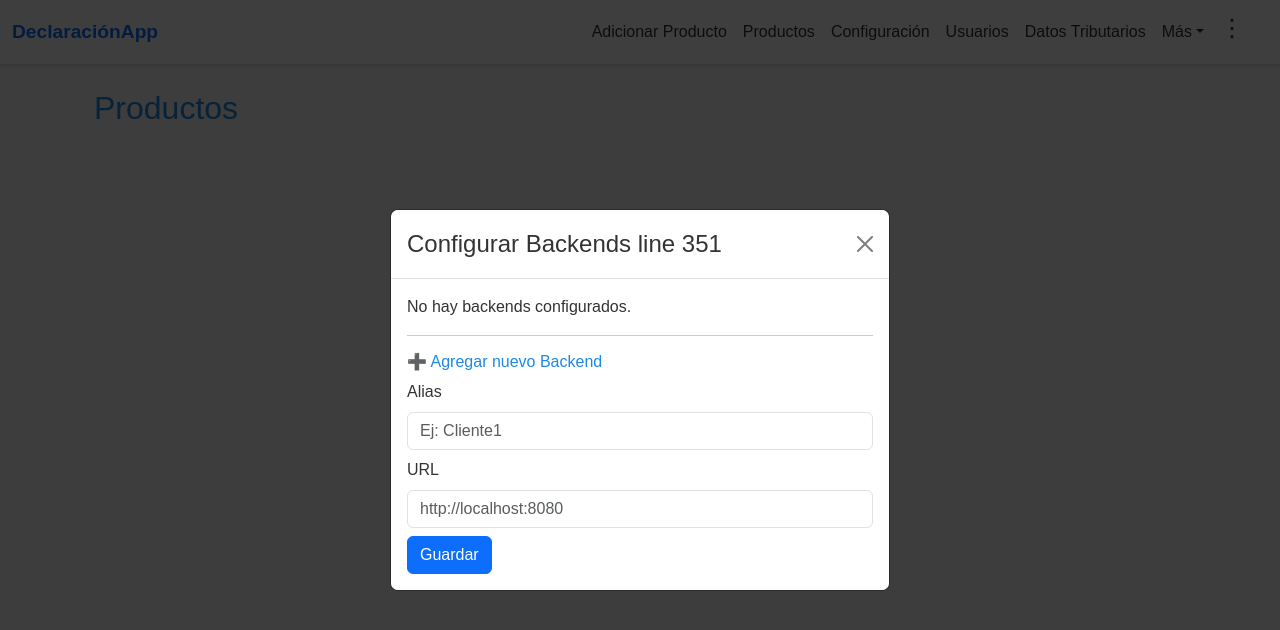
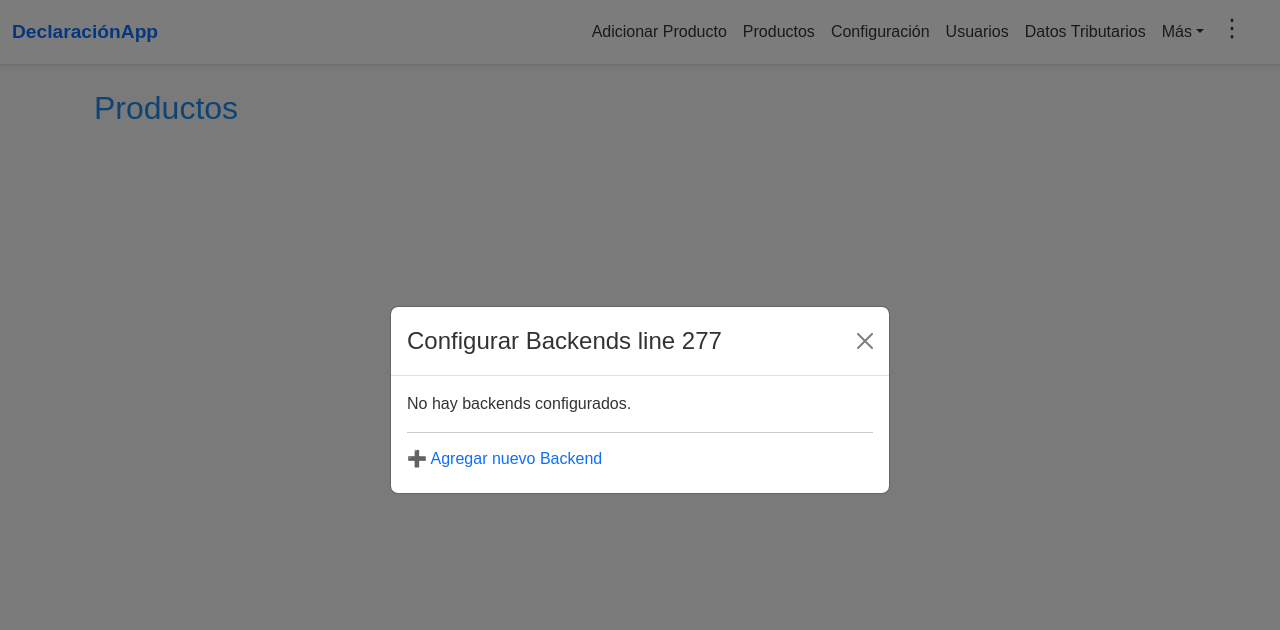
Before and after one commit to hectorjaviermorenoh/app-declaracion, a React (Vite) app: page / in a window 1280 px wide. Both pictures are taken after a click on the button "Configurar Backend". Shown: the top 630 px of the page. Built offline with nearby package versions, Linux system fonts and the light colour scheme.

Commit message:
deploy appDeclaracion

```diff
--- a/src/components/Navbar/Navbar.jsx
+++ b/src/components/Navbar/Navbar.jsx
@@ -29,6 +29,8 @@ function AppNavbar() {
   const [showAddModal, setShowAddModal] = useState(false);
   const [showReinitModal, setShowReinitModal] = useState(false);
   const [show, setShow] = useState(false);
+
+  const [showAddForm, setShowAddForm] = useState(false);
 
   const [loading, setLoading] = useState(false);
 
@@ -143,63 +145,6 @@ function AppNavbar() {
         </Container>
       </Navbar>
 
-      {/* Modal gestión de Backends */}
-      <Modal show={showModal} onHide={() => setShowModal(false)} centered>
-        <Modal.Header closeButton>
-          <Modal.Title>Configurar Backends</Modal.Title>
-        </Modal.Header>
-        <Modal.Body>
-          {backends.length === 0 ? (
-            <p>No hay backends configurados.</p>
-          ) : (
-            <ul className="list-group">
-              {backends.map((b) => (
-                <li
-                  key={b.alias}
-                  className={`list-group-item d-flex justify-content-between align-items-center ${activeBackend?.alias === b.alias ? "active" : ""}`}
-                >
-                  <span>{b.alias}</span>
-                  <div>
-                    <Button size="sm" variant="success" onClick={() => handleSetActive(b.alias)}>
-                      Usar
-                    </Button>{" "}
-                    <Button size="sm" variant="danger" onClick={() => setAliasToDelete(b.alias)}>
-                      Eliminar
-                    </Button>
-                  </div>
-                </li>
-              ))}
-            </ul>
-          )}
-
-          <hr />
-          <h6>➕ Agregar nuevo Backend</h6>
-          <Form>
-            <Form.Group className="mb-2">
-              <Form.Label>Alias</Form.Label>
-              <Form.Control
-                type="text"
-                placeholder="Ej: Cliente1"
-                value={newAlias}
-                onChange={(e) => setNewAlias(e.target.value)}
-              />
-            </Form.Group>
-            <Form.Group className="mb-2">
-              <Form.Label>URL</Form.Label>
-              <Form.Control
-                type="text"
-                placeholder="http://localhost:8080"
-                value={newUrl}
-                onChange={(e) => setNewUrl(e.target.value)}
-              />
-            </Form.Group>
-            <Button variant="primary" onClick={handleAddBackend}>
-              Guardar
-            </Button>
-          </Form>
-        </Modal.Body>
-      </Modal>
-
       {/* Modal confirmación eliminación */}
       <Modal show={!!aliasToDelete} onHide={() => setAliasToDelete(null)} centered>
         <Modal.Header closeButton>
@@ -273,9 +218,10 @@ function AppNavbar() {
         }}
       />
 
+    {/* Modal gestión de Backends */}
     <Modal show={showModal} onHide={() => setShowModal(false)} centered>
       <Modal.Header closeButton>
-        <Modal.Title>Configurar Backends line 351</Modal.Title>
+        <Modal.Title>Configurar Backends line 277</Modal.Title>
       </Modal.Header>
       <Modal.Body>
         {backends.length === 0 ? (
@@ -302,9 +248,15 @@ function AppNavbar() {
           </ul>
         )}
 
+        <hr />
+        <h6
+          style={{ cursor: "pointer", color: "#0d6efd" }}
+          onClick={() => setShowAddForm((prev) => !prev)}
+        >
+          {showAddForm ? "➖ Cancelar" : "➕ Agregar nuevo Backend"}
+        </h6>
 
-      <hr />
-      <h6>➕ Agregar nuevo Backend</h6>
+        {showAddForm && (
           <Form>
             <Form.Group className="mb-2">
               <Form.Label>Alias</Form.Label>
@@ -324,10 +276,19 @@ function AppNavbar() {
                 onChange={(e) => setNewUrl(e.target.value)}
               />
             </Form.Group>
-        <Button variant="primary" onClick={() => addBackend(newAlias, newUrl)}>
+            <Button
+              variant="primary"
+              onClick={() => {
+                addBackend(newAlias, newUrl);
+                setNewAlias("");   // limpiar inputs
+                setNewUrl("");     // limpiar inputs
+                setShowAddForm(false); // ocultar form después de guardar
+              }}
+            >
               Guardar
             </Button>
           </Form>
+        )}
 
 
 
```
Lines whose indentation alone changed are shown as unchanged.
